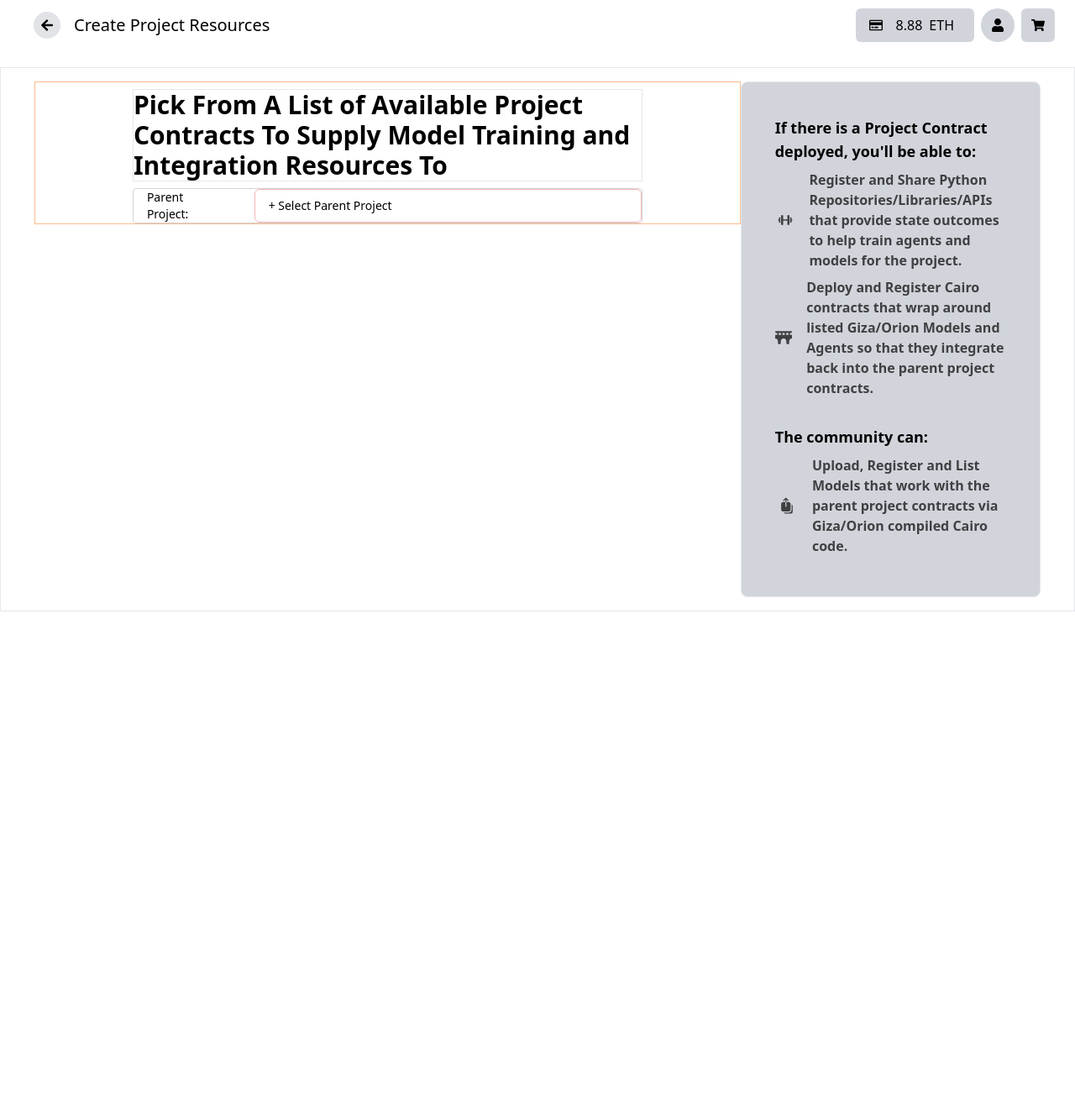
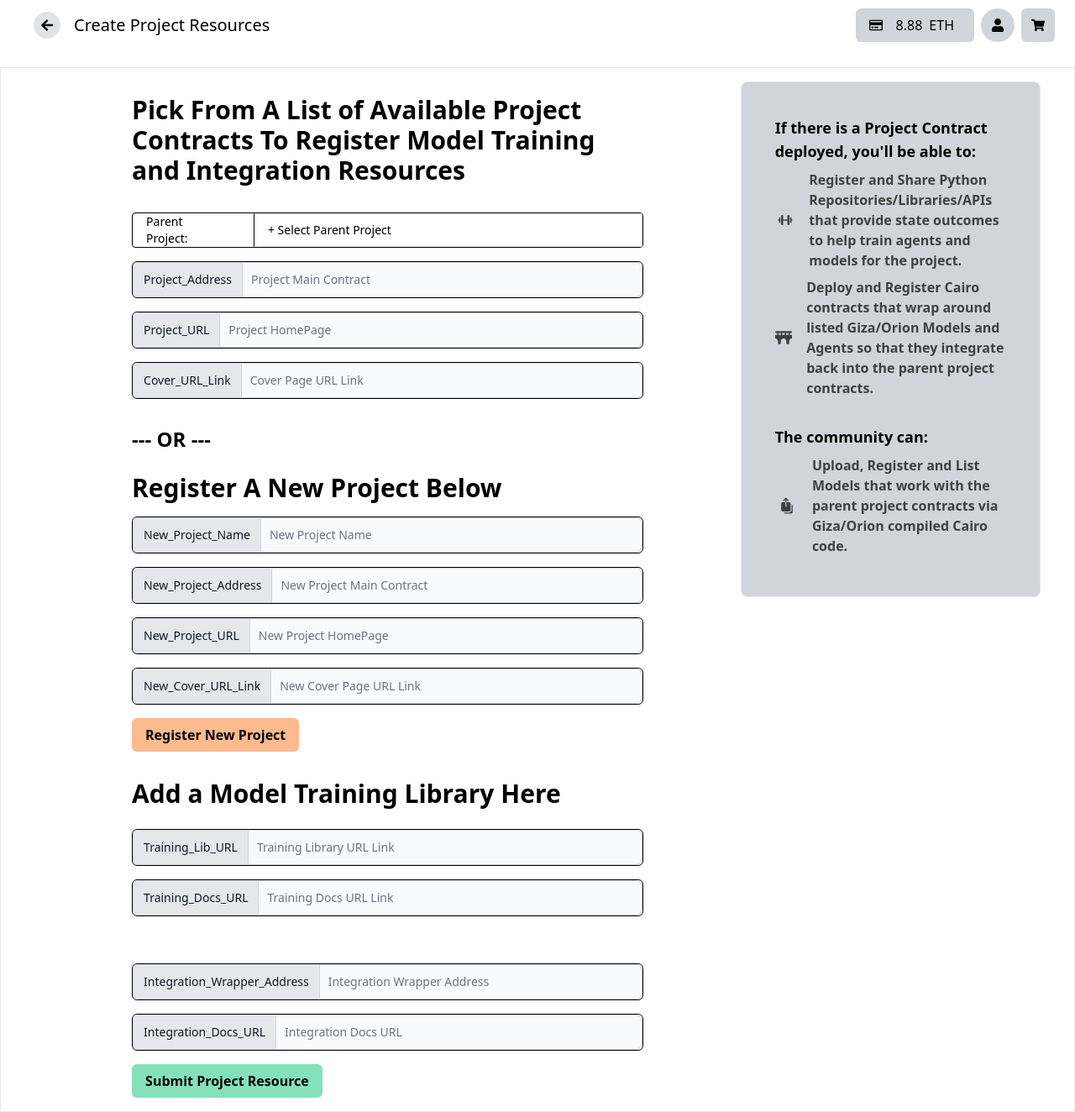
Before and after one commit to ML-Village/ModelMarketPlaceFE, a React (Vite) app in the folder client/: page /createresource in a window 1280 px wide. Shown: the whole page at 84% size. Before the commit the page ends 800 px from the top, so only its background shows below. Built offline with nearby package versions, Linux system fonts and the light colour scheme.

Commit message:
:sparkles: Update create page with input forms

```diff
--- a/client/src/pages/CreateResource.tsx
+++ b/client/src/pages/CreateResource.tsx
@@ -18,6 +18,9 @@ import {
     PopoverContent,
     PopoverTrigger,
 } from "@/components/ui/popover";
+
+
+import { Label, TextInput } from 'flowbite-react';
 
 type Status = {
     value: string
@@ -69,30 +72,32 @@ export const CreateResource = () => {
             ">
 
                 {/* functions div */}
-                <div className="w-4/5 border border-orange-300
-                flex flex-col justify-start items-center px-10
+                <div className="w-4/5
+                flex flex-col justify-start items-center px-10 gap-4
                 ">
-                    <div className="w-4/5 border my-2
+                    <div className="w-4/5 my-4
                     text-3xl font-semibold">
-                        Pick From A List of Available Project Contracts To Supply Model Training and Integration Resources To
+                        Pick From A List of Available Project Contracts To Register Model Training and Integration Resources
                     </div>
 
                     {/* list of shadcn popover */}
                     <div className="
-                    border border-gray-300 w-4/5 rounded
+                    border border-black w-4/5 rounded overflow-hidden
                     flex items-center space-x-4">
-                        <span className="text-sm text-muted-foreground mx-2 px-2 w-[9rem]">Parent Project:</span>
+                        <span className="text-sm text-muted-foreground mx-2 px-2 w-[9rem]
+
+                        ">Parent Project:</span>
                         <Popover
                         open={open} onOpenChange={setOpen}>
                             <PopoverTrigger asChild>
                                 <Button variant="outline"
-                                className="justify-start border border-red-300
-                                w-full
+                                className="justify-start
+                                w-full border-l-black rounded-none
                                 ">
                                     {selectedStatus ? <>{selectedStatus.label}</> : <>+ Select Parent Project</>}
                                 </Button>
                             </PopoverTrigger>
-                            <PopoverContent className="p-0" side="bottom" align="start">
+                            <PopoverContent className="p-0 bg-white" side="bottom" align="start">
                                 <Command className="">
                                     <CommandInput placeholder="Select Project..." />
                                     <CommandList>
@@ -119,6 +124,89 @@ export const CreateResource = () => {
                             </PopoverContent>
                         </Popover>
                         </div>
+
+                    {/* project address input */}
+                    <div className="border border-black w-4/5 rounded-md">
+                        <TextInput id="contractaddress" placeholder="Project Main Contract" addon="Project_Address" required />
+                    </div>
+
+                    {/* project url input */}
+                    <div className="border border-black w-4/5 rounded-md">
+                        <TextInput id="projectsite" placeholder="Project HomePage" addon="Project_URL" required />
+                    </div>
+
+                    {/* cover url input */}
+                    <div className="border border-black w-4/5 rounded-md">
+                        <TextInput id="coverurl" placeholder="Cover Page URL Link" addon="Cover_URL_Link" required />
+                    </div>
+
+                    <div className="w-4/5
+                    text-3xl font-semibold flex flex-col gap-2">
+                        <p className="text-2xl my-4"> --- OR --- </p>
+                        <p className="">Register A New Project Below</p>
+                    </div>
+
+                    {/* project address input */}
+                    <div className="border border-black w-4/5 rounded-md">
+                        <TextInput id="newprojectname" placeholder="New Project Name" addon="New_Project_Name" required />
+                    </div>
+
+                    {/* project address input */}
+                    <div className="border border-black w-4/5 rounded-md">
+                        <TextInput id="newcontractaddress" placeholder="New Project Main Contract" addon="New_Project_Address" required />
+                    </div>
+
+                    {/* project url input */}
+                    <div className="border border-black w-4/5 rounded-md">
+                        <TextInput id="newprojectsite" placeholder="New Project HomePage" addon="New_Project_URL" required />
+                    </div>
+
+                    {/* cover url input */}
+                    <div className="border border-black w-4/5 rounded-md">
+                        <TextInput id="newcoverurl" placeholder="New Cover Page URL Link" addon="New_Cover_URL_Link" required />
+                    </div>
+
+                    {/* new project register button */}
+                    <div className="flex w-4/5 ">
+                        <button className="bg-orange-300 hover:bg-orange-500
+                        font-semibold hover:text-white
+                        px-4 py-2 rounded-md flex justify-center items-center
+                        ">Register New Project</button>
+                    </div>
+
+
+                    <div className="w-4/5 my-2 mt-4
+                    text-3xl font-semibold flex flex-col gap-2">
+                        <p className="">Add a Model Training Library Here</p>
+                    </div>
+
+                    {/* training repo input */}
+                    <div className="border border-black w-4/5 rounded-md">
+                        <TextInput id="traininrepogurl" placeholder="Training Library URL Link" addon="Training_Lib_URL" required />
+                    </div>
+                    {/* training training docs */}
+                    <div className="border border-black w-4/5 rounded-md">
+                        <TextInput id="trainingdocsurl" placeholder="Training Docs URL Link" addon="Training_Docs_URL" required />
+                    </div>
+
+                    <br></br>
+
+                    {/* training repo input */}
+                    <div className="border border-black w-4/5 rounded-md">
+                        <TextInput id="integrationwrapperaddress" placeholder="Integration Wrapper Address" addon="Integration_Wrapper_Address" required />
+                    </div>
+                    {/* integration resource docs */}
+                    <div className="border border-black w-4/5 rounded-md">
+                        <TextInput id="integrationdocsurl" placeholder="Integration Docs URL" addon="Integration_Docs_URL" required />
+                    </div>
+
+                    {/* project resource submission button */}
+                    <div className="flex w-4/5 ">
+                        <button className="bg-green-300 hover:bg-green-500
+                        font-semibold hover:text-white
+                        px-4 py-2 rounded-md flex justify-center items-center
+                        ">Submit Project Resource</button>
+                    </div>
 
                 </div>
 
@@ -154,8 +242,6 @@ export const CreateResource = () => {
 
                 </div>
 
-
-
             </div>
         </div>
     )
```
